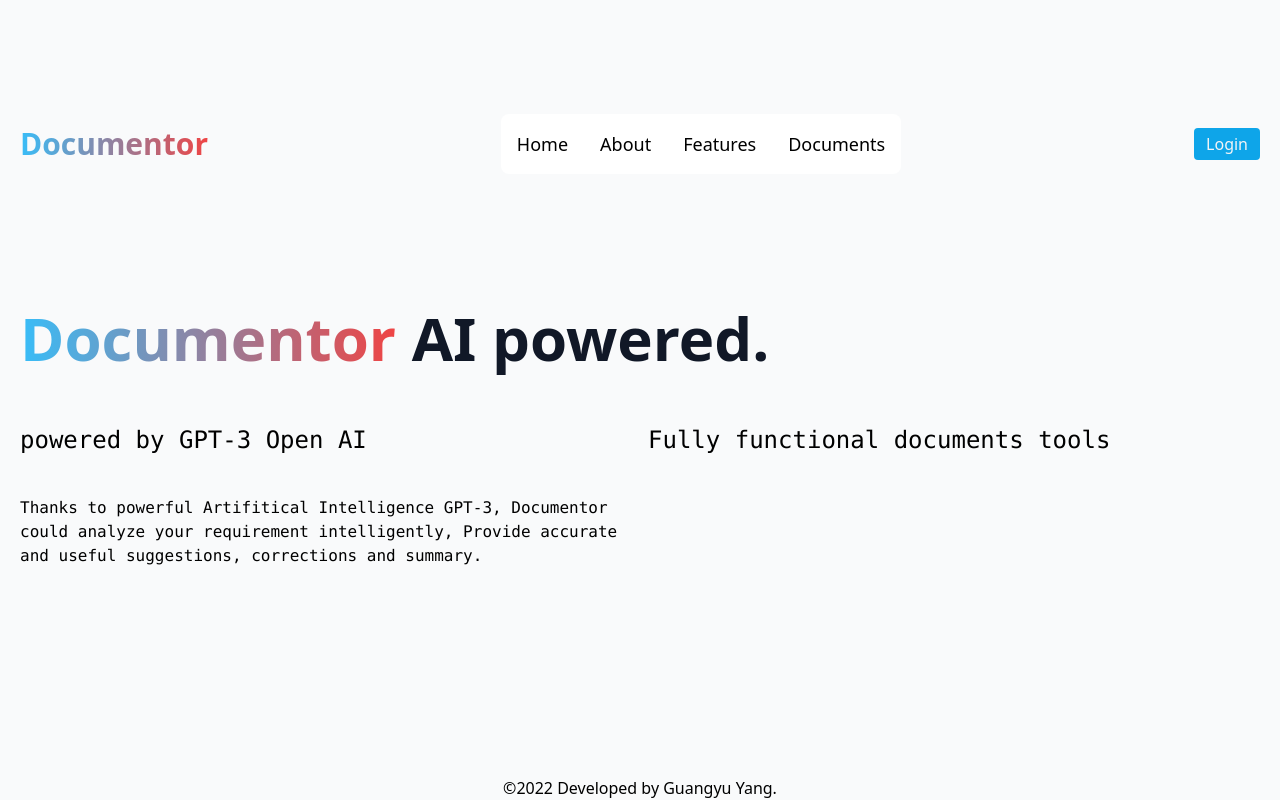
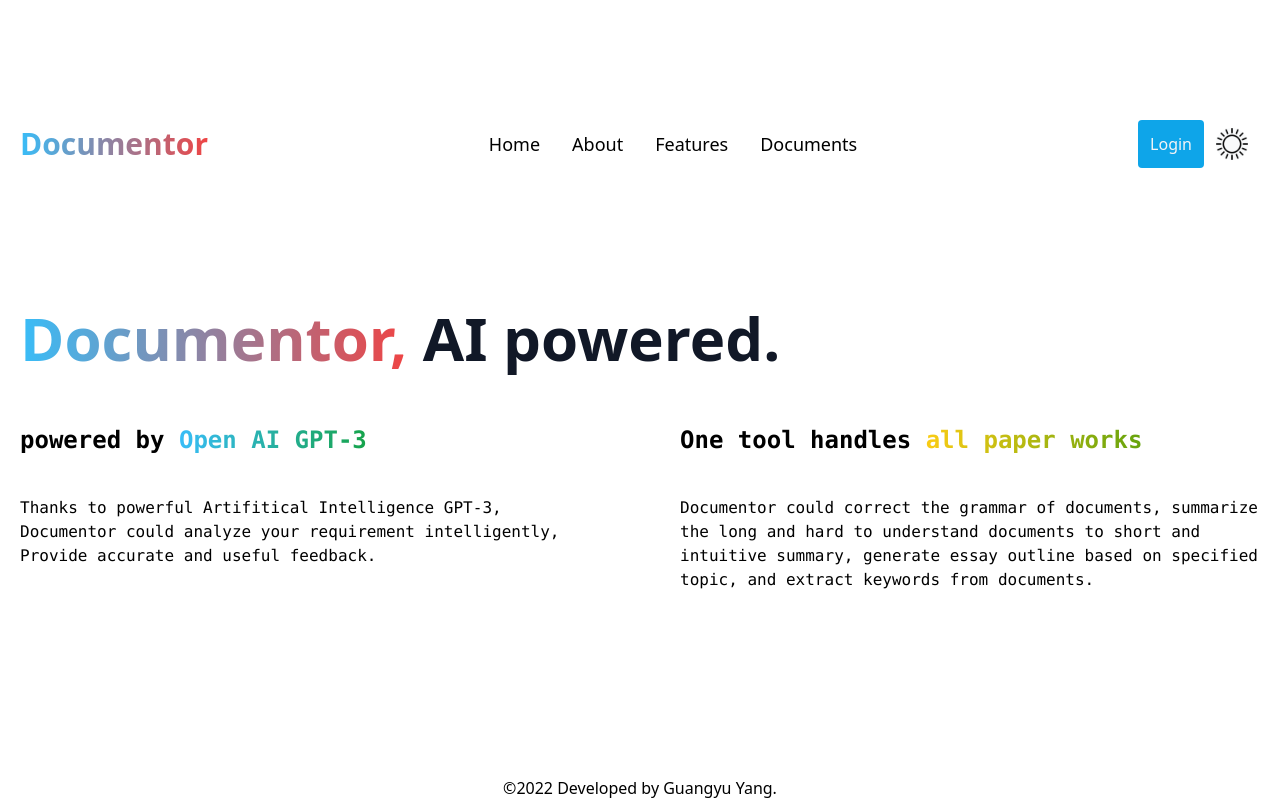
Before and after one commit to Guangyu-Yang525/documentor-openai, a React (Vite) app in the folder client/: page / in a window 1280 px wide. Built offline with nearby package versions, Linux system fonts and the light colour scheme.

Commit message:
add darkmode toggle

```diff
--- /dev/null
+++ b/client/src/components/darkmodetoggle.component.jsx
@@ -0,0 +1,13 @@
+import darkIcon from '../assets/dark-mode.png'
+import lightIcon from '../assets/light-mode.png'
+
+const DarkModeToggle = ({mode, onClick}) => {
+  return (
+    <div className='flex flex-col items-center md:order-2 my-2'>
+    <button onClick={onClick} className='flex mr-3 text-sm bg-gray-50 dark:bg-gray-900 rounded-full'>
+      <img className="w-8 h-8 rounded-lg" src={ mode === 'dark' ? darkIcon : lightIcon }/>
+    </button>
+    </div>
+  );
+};
+export default DarkModeToggle
--- a/client/src/components/document.component.jsx
+++ b/client/src/components/document.component.jsx
@@ -34,7 +34,7 @@
 
   return (
     <div className="w-full flex flex-col gap-4 p-4">
-      <pre className="dark:text-white text-3xl whitespace-pre-wrap">{title}</pre>
+      <h1 className="dark:text-white text-3xl whitespace-pre-wrap font-extrabold">{title}</h1>
       <div className="flex gap-4">
         <button
           onClick={backToDocuments}
--- a/client/src/components/documents-preview.component.jsx
+++ b/client/src/components/documents-preview.component.jsx
@@ -5,7 +5,7 @@
 import SearchBar from "./searchBar.component";
 
 const DocumentPreview = () => {
-  const { documents, isUpdated} = useContext(DocumentContext);
+  const { documents } = useContext(DocumentContext);
   const navigate = useNavigate();
   const [displayDocuments, setDisplayDocuments] = useState(documents);
   const [searchKeyword, setSearchKeyword] = useState("");
@@ -29,7 +29,7 @@
   return (
     <div className="mt-5 ml-5 mr-5">
       <div className="flex flex-col md:flex-row md:justify-between gap-2">
-        <h1 className="text-3xl dark:text-white">Documents</h1>
+        <h1 className="text-3xl dark:text-white font-extrabold">Documents</h1>
         <SearchBar
           onChangeHandler={onChangeHandler}
           value={searchKeyword}
--- a/client/src/components/func-console.component.jsx
+++ b/client/src/components/func-console.component.jsx
@@ -86,9 +86,9 @@
 
   return (
     <div className="mt-5 ml-3 mr-3 mb-5 flex flex-col gap-4">
-      <h1 className="text-3xl dark:text-white">{func.title}</h1>
+      <h1 className="text-3xl dark:text-white font-extrabold">{func.title}</h1>
       <button className="text-white bg-sky-500 rounded p-2 w-36" onClick={backToFeatures}>Back</button>
-      <p className="dark:text-white">{func.description}</p>
+      <pre className="dark:text-white">{func.description}</pre>
       <div className="grid grid-cols-1 md:grid-cols-2 gap-10">
         <TextArea
           title="Input"
--- a/client/src/components/func-preview.component.jsx
+++ b/client/src/components/func-preview.component.jsx
@@ -9,7 +9,7 @@
   };
   return (
     <div className="mt-5 ml-5 mr-5">
-      <h1 className="text-3xl dark:text-white">Features</h1>
+      <h1 className="text-3xl dark:text-white font-extrabold">Features</h1>
       <div className="mt-5 grid grid-cols-1 sm:grid-cols-2 lg:grid-cols-4 gap-4">
         {FUNCTIONALITIES.map((func) => (
           <Card
--- a/client/src/components/navbar-button-component.jsx
+++ b/client/src/components/navbar-button-component.jsx
@@ -2,7 +2,7 @@
   return (
     <button
       type="button"
-      className="inline-flex items-center p-2 ml-3 text-sm text-gray-500 rounded-lg md:hidden hover:bg-gray-100 focus:outline-none focus:ring-2 focus:ring-gray-200 dark:text-gray-400 dark:hover:bg-gray-700 dark:focus:ring-gray-600"
+      className="inline-flex items-center p-2 text-sm text-gray-500 rounded-lg md:hidden hover:bg-gray-100 focus:outline-none focus:ring-2 focus:ring-gray-200 dark:text-gray-400 dark:hover:bg-gray-700 dark:focus:ring-gray-600"
       onClick={onClick}
     >
       <span className="sr-only">Open main menu</span>
--- a/client/src/routes/home.component.jsx
+++ b/client/src/routes/home.component.jsx
@@ -15,24 +15,38 @@
       {/* <Title>Documentor, tools for paper work</Title> */}
       <h1 className="mb-4 text-3xl font-extrabold text-gray-900 dark:text-white md:text-5xl lg:text-6xl">
         <span className="text-transparent bg-clip-text bg-gradient-to-r to-red-500 from-sky-400">
-          Documentor
+          Documentor,
         </span>{" "}
         AI powered.
       </h1>
-      <div className="grid grid-cols-1 md:grid-cols-2 gap-4 mt-5">
+      <div className="grid grid-cols-1 md:grid-cols-2 gap-20 mt-5">
         <div className="flex flex-col">
-          <pre className="dark:text-white text-md md:text-2xl ">
-            powered by GPT-3 Open AI
+          <pre className="dark:text-white text-md md:text-2xl font-extrabold ">
+            powered by{" "}
+            <span className="text-transparent bg-clip-text bg-gradient-to-r to-green-600 from-sky-400">
+              Open AI GPT-3
+            </span>{" "}
           </pre>
           <pre className="dark:text-white whitespace-pre-wrap mt-10">
             Thanks to powerful Artifitical Intelligence GPT-3, Documentor could
             analyze your requirement intelligently, Provide accurate and useful
-            suggestions, corrections and summary.
+            feedback.
           </pre>
         </div>
-        <pre className="dark:text-white text-md md:text-2xl ">
-          Fully functional documents tools
-        </pre>
+        <div className="flex flex-col">
+          <pre className="dark:text-white text-md md:text-2xl font-extrabold">
+            One tool handles{" "}
+            <span className="text-transparent bg-clip-text bg-gradient-to-r to-lime-600 from-yellow-400">
+              all paper works
+            </span>{" "}
+          </pre>
+          <pre className="dark:text-white whitespace-pre-wrap mt-10">
+            Documentor could correct the grammar of documents, summarize the long
+            and hard to understand documents to short and intuitive summary,
+            generate essay outline based on specified topic, and extract
+            keywords from documents.
+          </pre>
+        </div>
       </div>
     </div>
   );
--- a/client/src/routes/navbar.component.jsx
+++ b/client/src/routes/navbar.component.jsx
@@ -1,5 +1,6 @@
-import { useContext, useState } from "react";
+import { useContext, useEffect, useState } from "react";
 import { Link, Outlet, useNavigate } from "react-router-dom";
+import DarkModeToggle from "../components/darkmodetoggle.component";
 import Footer from "../components/footer.component";
 import NavButton from "../components/navbar-button-component";
 import Profile from "../components/navbar-profile.component";
@@ -21,14 +22,24 @@
   const toggleProfileDropdown = () => setIsDropdownOpen(!isDropdownOpen);
   const toggleDropdown = () => setDropdown(!dropdown);
   const nagivateToAuth = () => navigate("/login");
+  const [mode, setMode] = useState("light");
+  const toggleMode = () => {
+    setMode(mode === "dark" ? "light" : "dark");
+  };
   const logout = () => {
     setIsDropdownOpen(false);
     setAuthenticated(false);
     localStorage.removeItem("access_token");
   };
 
+  useEffect(() => {
+    mode === "dark"
+      ? document.documentElement.classList.add("dark")
+      : document.documentElement.classList.remove("dark");
+  }, [mode]);
+
   return (
-    <div className="w-screen flex flex-col h-screen bg-gray-50 dark:bg-gray-900 overflow-scroll">
+    <div className="w-screen flex flex-col h-screen bg-white dark:bg-gray-900 overflow-scroll">
       <div className="min-h-72 max-w-full container flex flex-wrap items-center justify-between px-2 md:px-5">
         <Link to={"/"}>
           <span className="font-extrabold text-transparent text-3xl bg-clip-text bg-gradient-to-r to-red-500 from-sky-400">
@@ -36,12 +47,13 @@
           </span>{" "}
         </Link>
         <div className="flex md:order-2">
+          <DarkModeToggle mode={mode} onClick={toggleMode} />
           {authenticated ? (
             <Profile toggleHandler={toggleProfileDropdown} />
           ) : (
             <button
               onClick={nagivateToAuth}
-              className="text-gray-100 rounded bg-sky-500 hover:bg-sky-600 px-3 py-1"
+              className="text-gray-100 rounded bg-sky-500 hover:bg-sky-600 px-3 py-1 mr-3"
             >
               Login
             </button>
--- a/client/tailwind.config.cjs
+++ b/client/tailwind.config.cjs
@@ -4,6 +4,7 @@
 module.exports = {
   content: ["./index.html", "./src/**/*.{js,jsx}"],
   mode: "jit",
+  darkMode: "class",
   theme: {
     extend: {
       colors: {
```
Also changed, not shown: client/src/assets/dark-mode.png (added), client/src/assets/light-mode.png (added).
